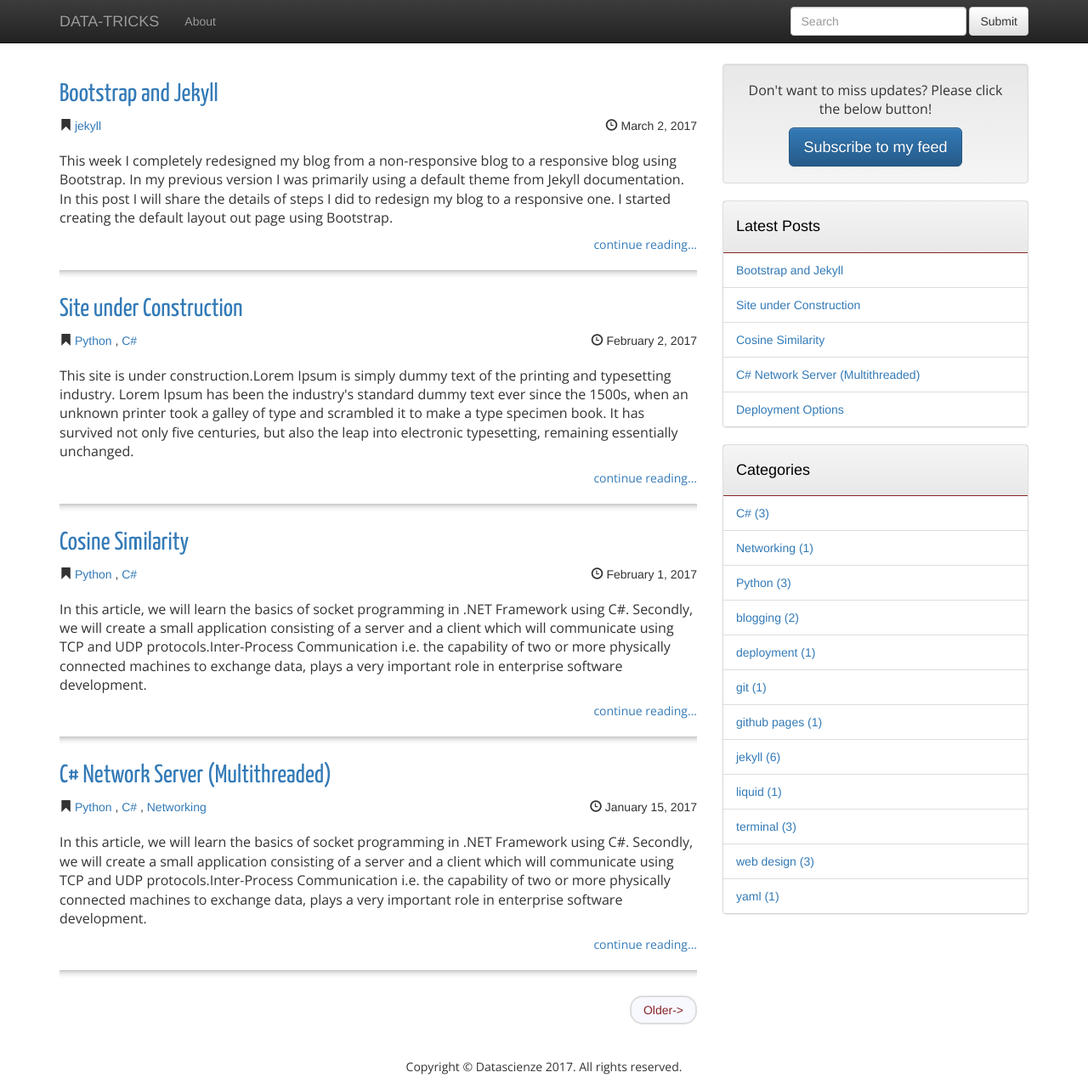
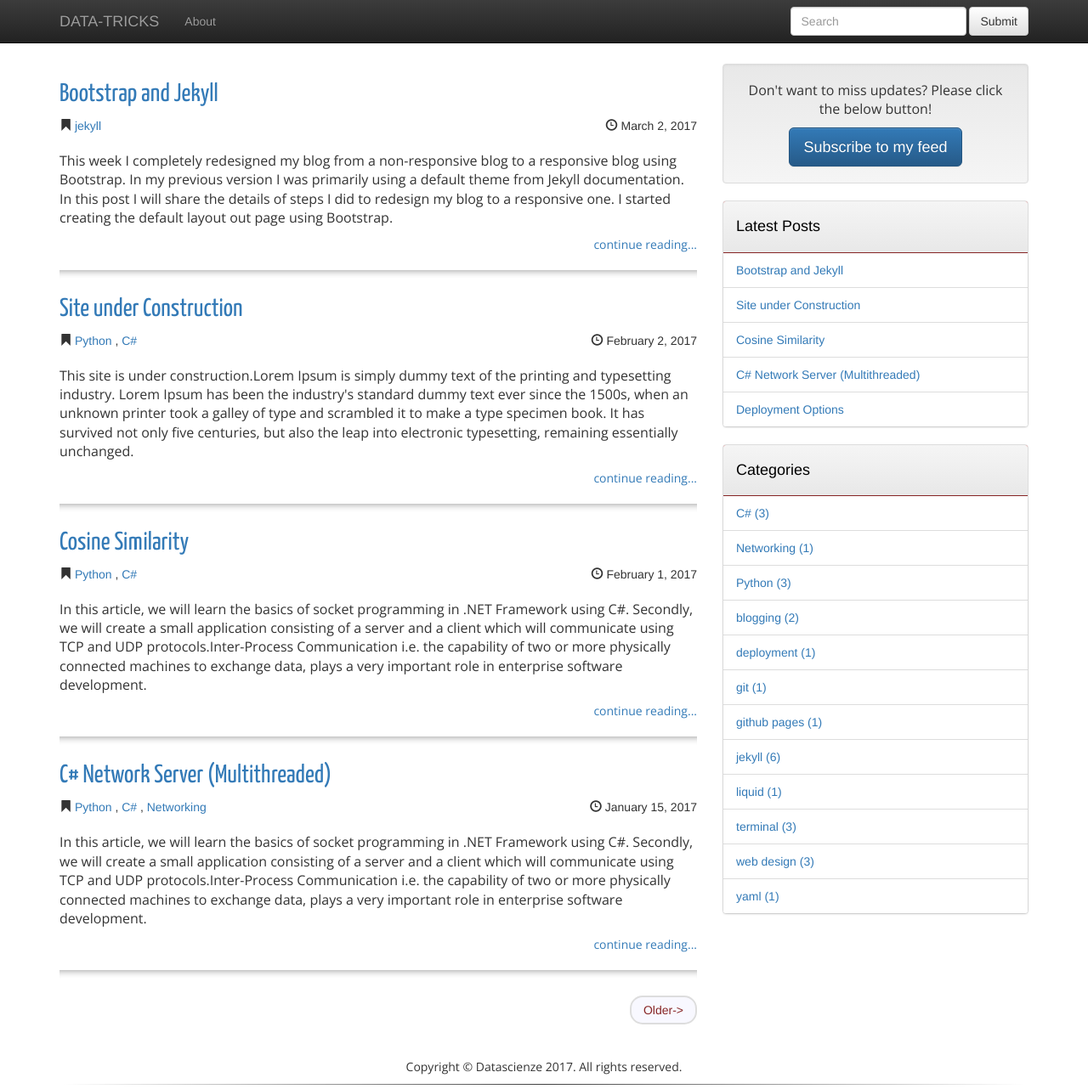
Before and after one commit to gitjit/gitjit.github.io, a Jekyll site: the page built from index.html, in a window 1280 px wide and 1282 px high. Shown: the whole window at 85% size. Built offline with Jekyll 4.4.1, drawn with Linux system fonts in a browser that asks for light colours; the list of posts is cut into pages by our own code.

Commit message:
add footer border

```diff
--- a/_includes/footer.html
+++ b/_includes/footer.html
@@ -3,4 +3,8 @@
     <!--<img src="/favicon.ico" alt="" width="80" height="80" class="img-responsive center-block">-->
     <br>
     <p class="text-center">Copyright © Datascienze 2017. All rights reserved.</p>
+    <hr style=" border: 0;
+    height: 1px;
+    margin: 5px;
+    background-image: linear-gradient(to right, rgba(0, 0, 0, 0), rgba(0, 0, 0, 0.75), rgba(0, 0, 0, 0));">
 </div>
```
